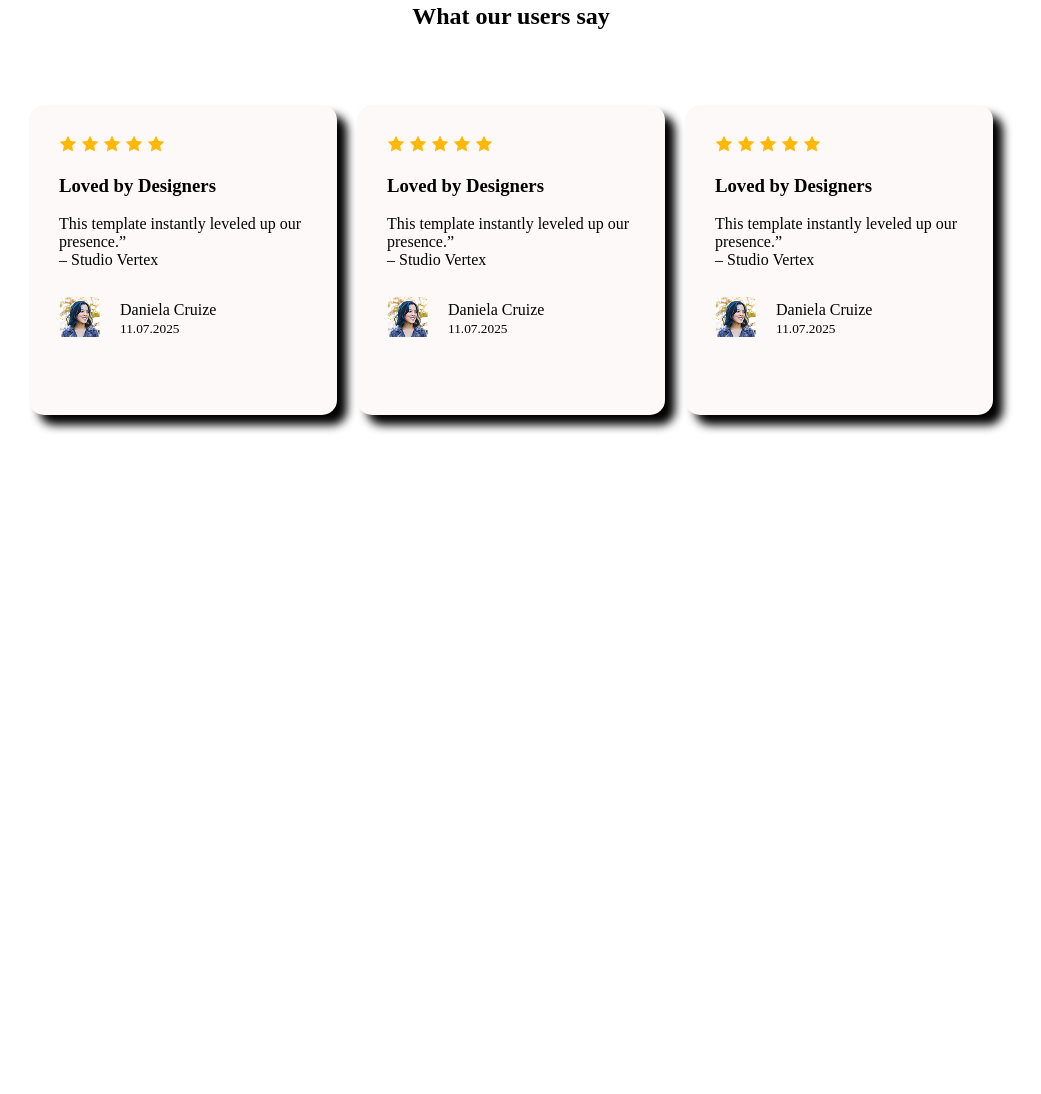
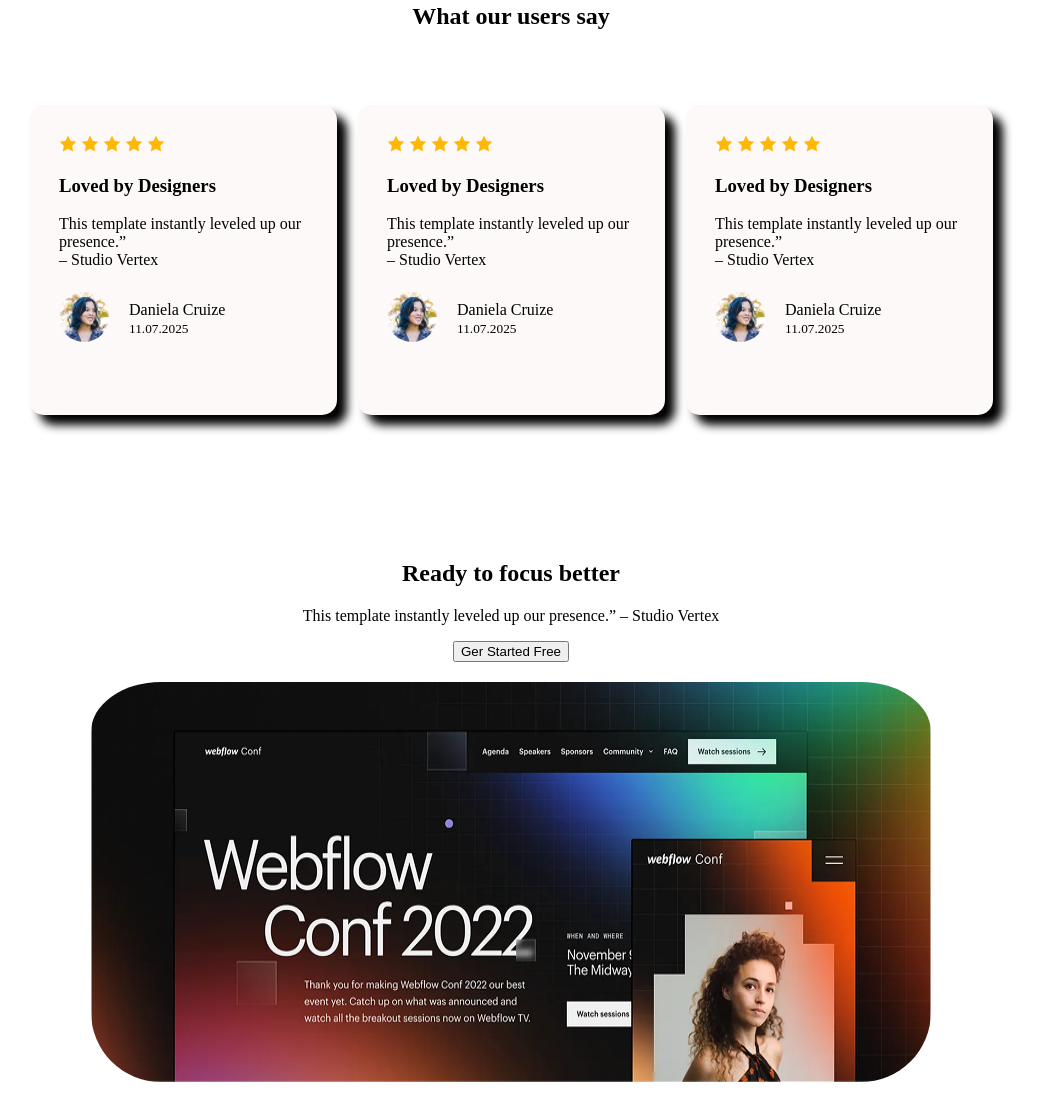
Before and after one commit to Nusratnahar/first-assignment, a plain HTML site: page index.html in a window 1280 px wide. Shown: the part 1850-2944 px from the top of the page, without its empty margins (129-1170 px from the left). Before the commit the page ends 2410 px from the top, so only its background shows below. Drawn offline with Linux system fonts and the light colour scheme.

Commit message:
webflow section completed

```diff
--- a/index.html
+++ b/index.html
@@ -107,9 +107,15 @@
                         </div>
                     </div>
                 </div>
-
             </div>
-
+        </section>
+        <section class="webflow-section">
+            <div>
+            <h1>Ready to focus better</h1>
+            <p>This template instantly leveled up our presence.” – Studio Vertex</p>
+            <button>Ger Started Free</button>
+        </div>
+            <img src="Assets/wc-big.png" alt="">
         </section>
     </main>
     <footer>
--- a/styles/styles.css
+++ b/styles/styles.css
@@ -72,3 +72,26 @@ nav ul a{
     text-align: left;
     align-items: center;
 }
+.user-img img {
+    height: 50px;
+    width: 50px;
+    border-radius: 50%;
+}
+
+.user:hover{
+    background-color:cornflowerblue;
+    transform:scale(1.06);
+}
+/* second-bg */
+.webflow-section img {
+     height: 400px;
+     width: 840px;
+     border-radius: 70px;
+     padding-top: 20px;
+     margin: 150 261;
+}
+.webflow-section{
+    text-align: center;
+    /* margin: 170px 150px; */
+
+}
```
